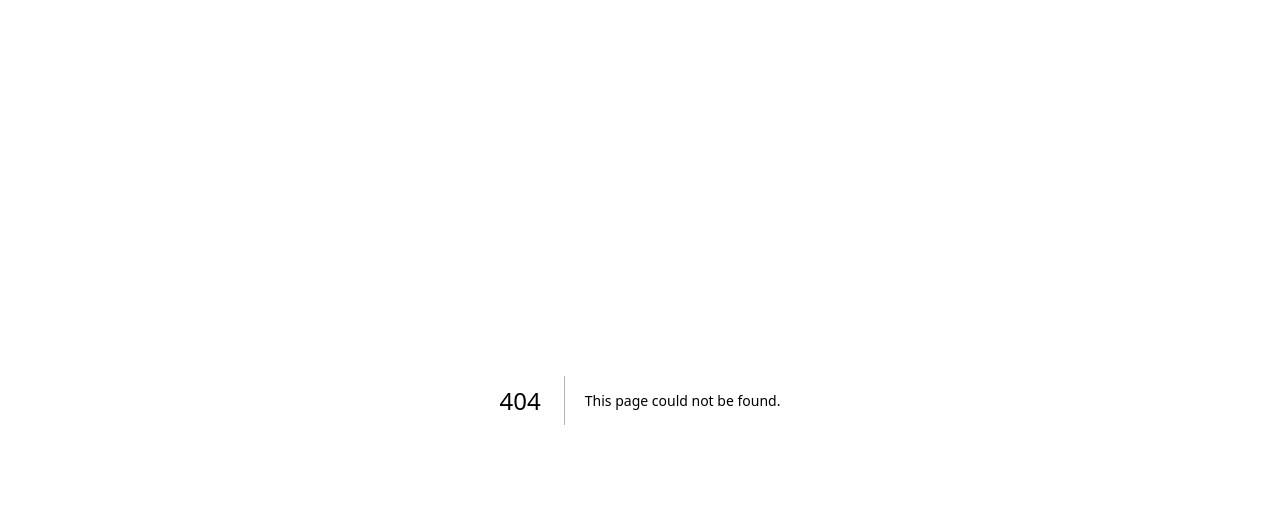
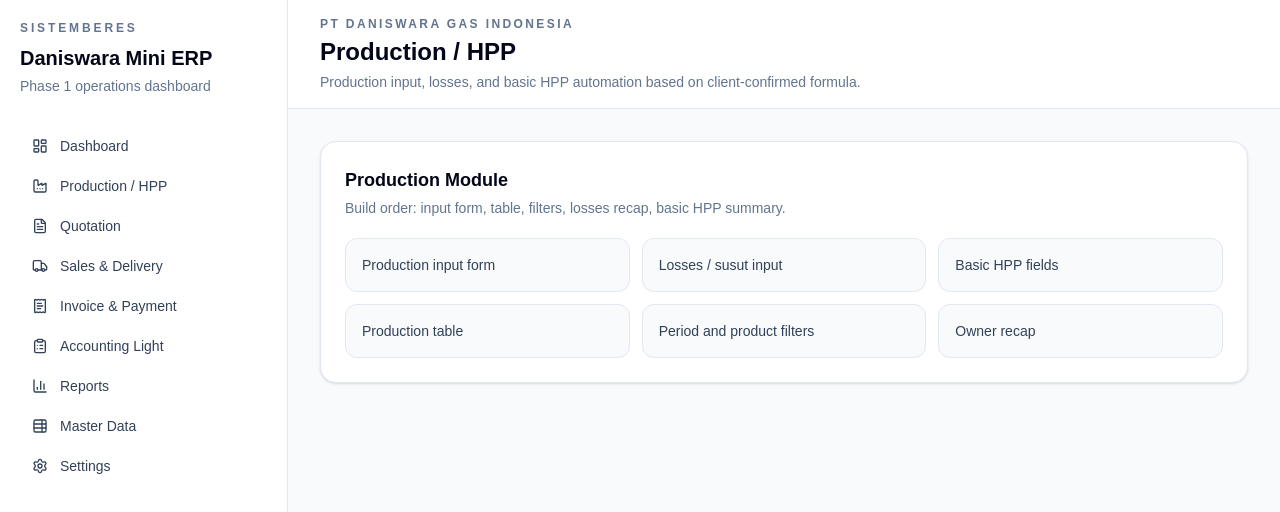
Before and after one commit to victor-rekon/daniswara-mini-erp, a Next.js app: page /production in a window 1280 px wide. Before the commit this address had no page. Shown: the top 512 px of the page. Built offline with nearby package versions, Linux system fonts and the light colour scheme.

Commit message:
Add production placeholder page

```diff
--- /dev/null
+++ b/app/production/page.tsx
@@ -0,0 +1,24 @@
+import { AppShell } from "@/components/layout/app-shell";
+import { PlaceholderPanel } from "@/components/ui/placeholder-panel";
+
+export default function ProductionPage() {
+  return (
+    <AppShell
+      title="Production / HPP"
+      description="Production input, losses, and basic HPP automation based on client-confirmed formula."
+    >
+      <PlaceholderPanel
+        title="Production Module"
+        description="Build order: input form, table, filters, losses recap, basic HPP summary."
+        items={[
+          "Production input form",
+          "Losses / susut input",
+          "Basic HPP fields",
+          "Production table",
+          "Period and product filters",
+          "Owner recap",
+        ]}
+      />
+    </AppShell>
+  );
+}
```
